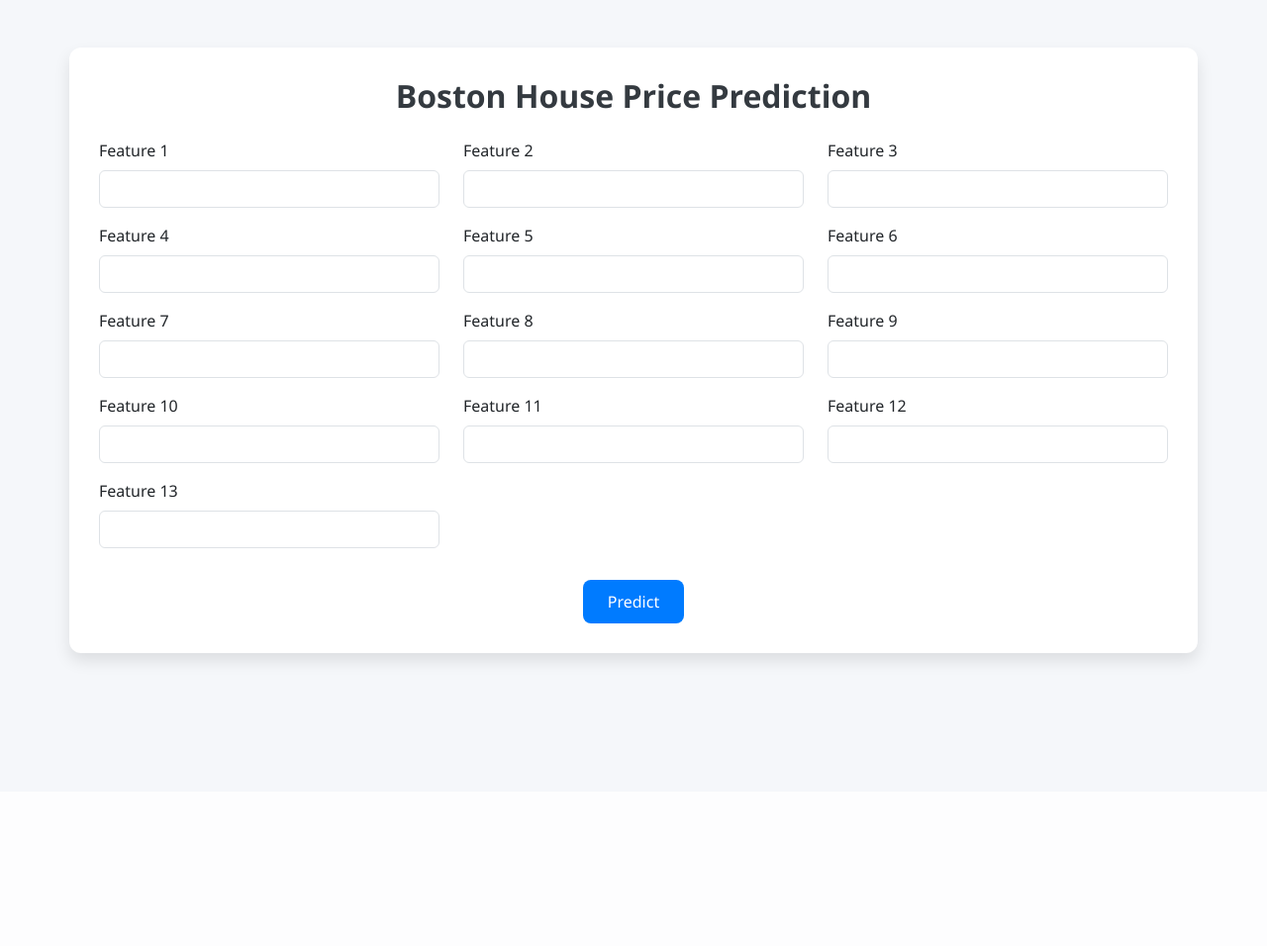
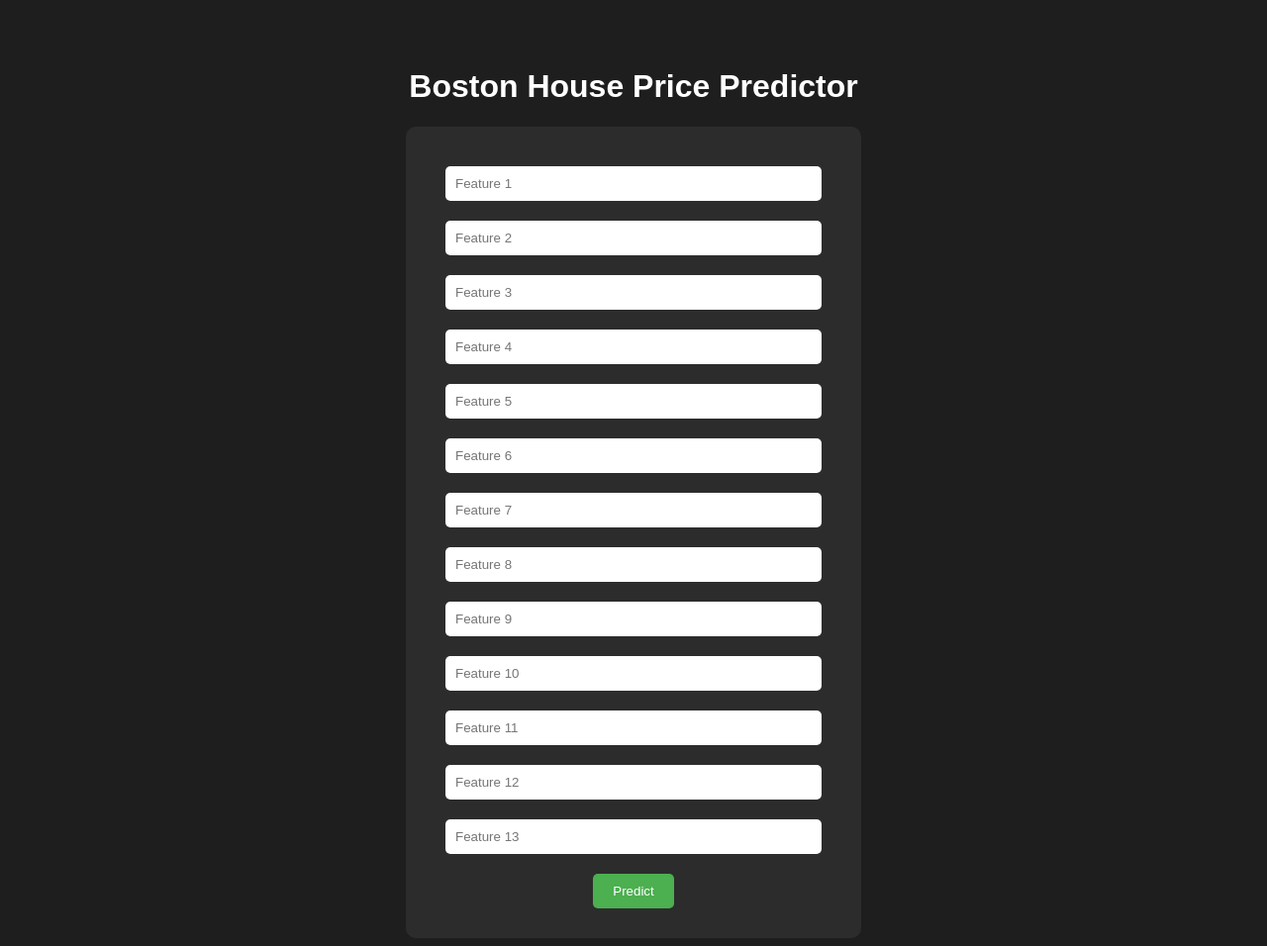
Before and after one commit to Dain-123/BOSTON, a Flask app: page / in a window 1280 px wide. Shown: the whole page at 99% size. Before the commit the page ends 675 px from the top, so only its background shows below. Run offline with Flask 3, Linux system fonts and the light colour scheme; parts of the project's set-up code (start-up, migrations or seed data) failed here and were passed over.

Commit message:
Update index.html

```diff
--- a/templates/index.html
+++ b/templates/index.html
@@ -2,77 +2,63 @@
 <html lang="en">
 <head>
     <meta charset="UTF-8">
-    <title>Boston House Price Prediction</title>
-    <meta name="viewport" content="width=device-width, initial-scale=1">
-
-    <!-- Bootstrap CSS -->
-    <link href="https://cdn.jsdelivr.net/npm/bootstrap@5.3.0/dist/css/bootstrap.min.css" rel="stylesheet">
-
+    <title>Boston House Price Predictor</title>
     <style>
         body {
-            background-color: #f5f7fa;
-            font-family: 'Segoe UI', Tahoma, Geneva, Verdana, sans-serif;
+            background-color: #1e1e1e;
+            color: white;
+            font-family: Arial, sans-serif;
+            text-align: center;
+            padding-top: 40px;
         }
-
         .container {
-            background: white;
+            background-color: #2c2c2c;
             padding: 30px;
-            border-radius: 12px;
-            box-shadow: 0 8px 16px rgba(0, 0, 0, 0.1);
+            border-radius: 10px;
+            width: 90%;
+            max-width: 400px;
+            margin: auto;
         }
-
-        h2 {
-            color: #343a40;
-            font-weight: bold;
+        input[type="text"] {
+            width: 90%;
+            padding: 10px;
+            margin: 10px 0;
+            border-radius: 5px;
+            border: none;
         }
-
-        .form-label {
-            font-weight: 500;
+        button {
+            padding: 10px 20px;
+            background-color: #4CAF50;
+            color: white;
+            border: none;
+            border-radius: 5px;
+            cursor: pointer;
+            margin-top: 10px;
         }
-
-        .btn-primary {
-            background-color: #007bff;
-            border: none;
-            padding: 10px 25px;
-            font-size: 16px;
-            border-radius: 8px;
-            transition: background-color 0.3s ease;
+        button:hover {
+            background-color: #45a049;
         }
-
-        .btn-primary:hover {
-            background-color: #0056b3;
-        }
-
-        .alert {
-            font-size: 18px;
+        .prediction {
+            margin-top: 20px;
+            font-size: 20px;
+            color: #00ffcc;
         }
     </style>
 </head>
 <body>
-
-<div class="container mt-5">
-    <h2 class="text-center mb-4">Boston House Price Prediction</h2>
-
-    <form method="POST" action="/predict">
-        <div class="row mb-3">
+    <h1>Boston House Price Predictor</h1>
+    <div class="container">
+        <form action="/" method="POST">
             {% for i in range(13) %}
-                <div class="col-md-4 mb-3">
-                    <label for="feature{{ i }}" class="form-label">Feature {{ i+1 }}</label>
-                    <input type="number" step="any" class="form-control" id="feature{{ i }}" name="feature{{ i }}" required>
-                </div>
+                <input type="text" name="feature{{i}}" placeholder="Feature {{i+1}}" required>
             {% endfor %}
-        </div>
-        <div class="text-center">
-            <button type="submit" class="btn btn-primary">Predict</button>
-        </div>
+            <br>
+            <button type="submit">Predict</button>
         </form>
 
         {% if prediction_text %}
-        <div class="alert alert-success text-center mt-4" role="alert">
-            {{ prediction_text }}
-        </div>
+            <div class="prediction">{{ prediction_text }}</div>
         {% endif %}
     </div>
-
 </body>
 </html>
```
Lines whose indentation alone changed are shown as unchanged.
